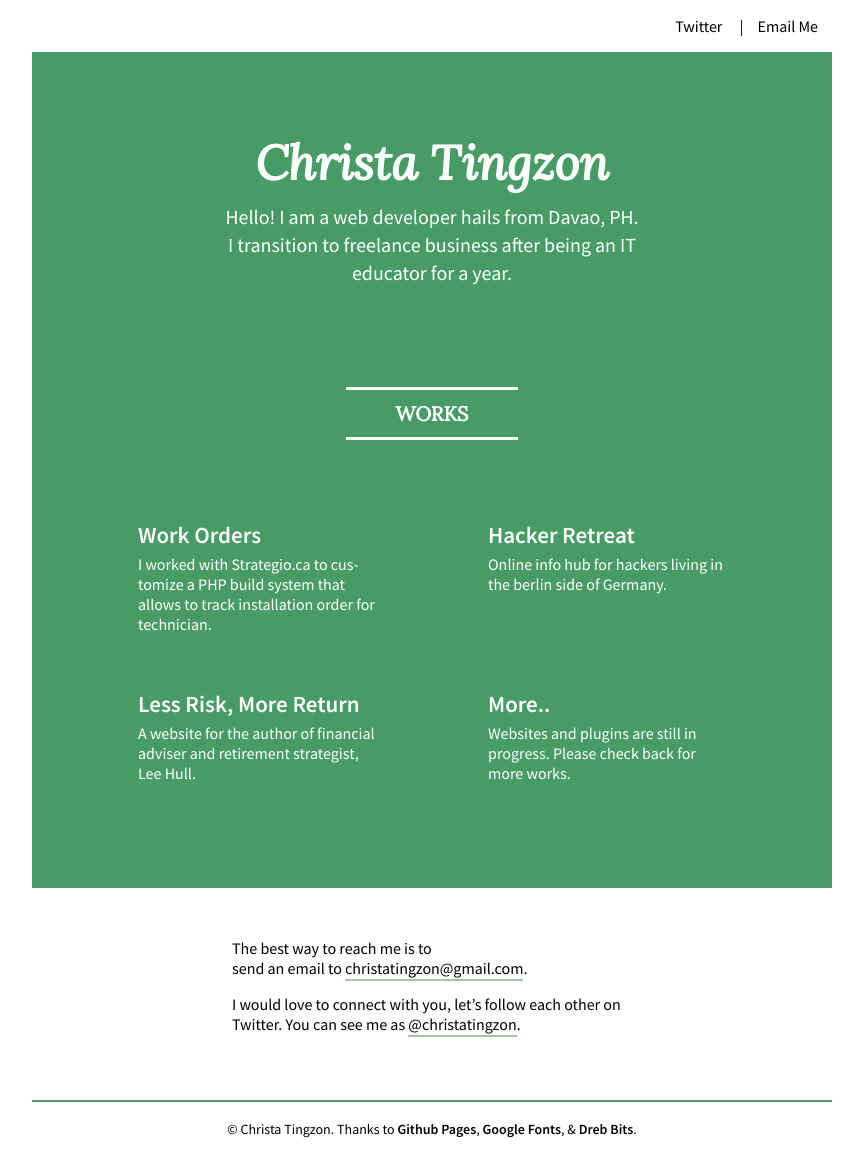
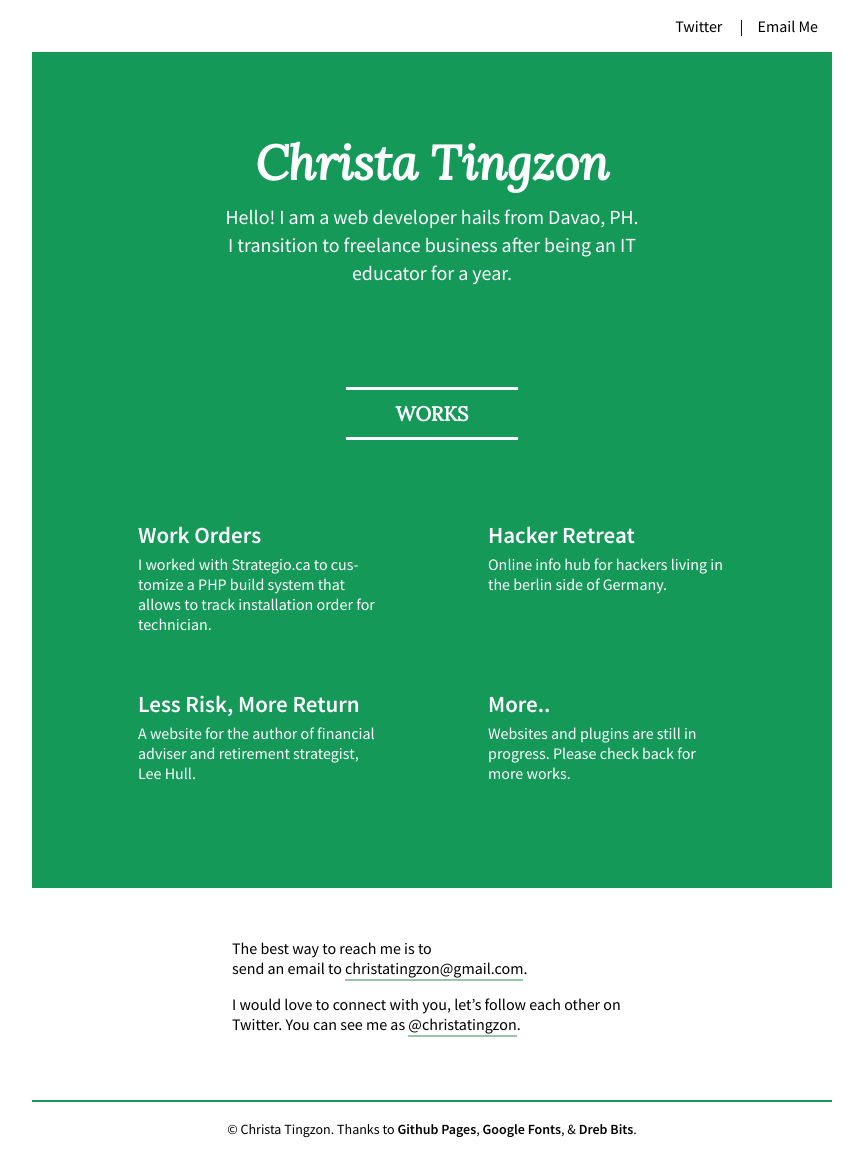
Before and after one commit to christaeinn/christaeinn.github.io, a Jekyll site: the page built from index.html, in a window 1280 px wide. Shown: the whole page, without its empty margins (208-1071 px from the left). Built offline with Jekyll 4.4.1, drawn with Linux system fonts in a browser that asks for light colours.

Commit message:
Fix background color and wrap

```diff
--- a/css/main.css
+++ b/css/main.css
@@ -24,7 +24,7 @@ ul {
 }
 
 a {
-	color:black;
+	color: black;
 	text-decoration: none;
 }
 	a:visited {
@@ -40,7 +40,7 @@ a {
 }
 
 .with_bgcolor {
-	background-color: #479B64;
+	background-color: #149959;
 	color: #ffffff;
 	padding: 80px 0 50px 0;
 }
@@ -95,8 +95,11 @@ h3 {
 
 .work-list {
 	max-width: 700px;
+	display: -webkit-flex;
 	display: flex;
+	-webkit-flex-wrap: wrap;
 	flex-wrap: wrap;
+
 }
 	.work-unit {
 		width: 238px;
@@ -121,16 +124,16 @@ h3 {
 	margin-bottom: 1rem;
 }
 	.contact p a {
-		border-bottom: 2px solid #a5c5a7;
+		border-bottom: 2px solid #97c6a7;
 		padding-bottom: 1px;
 	}
 	.contact p a:hover {
-		color: #479B64;
+		color: #149959;
 	}
 
 /* Footer */
 .site_footer {
-	border-top: 2px solid #479B64;
+	border-top: 2px solid #149959;
 }
 	.site_footer p {
 		text-align: center;
```
